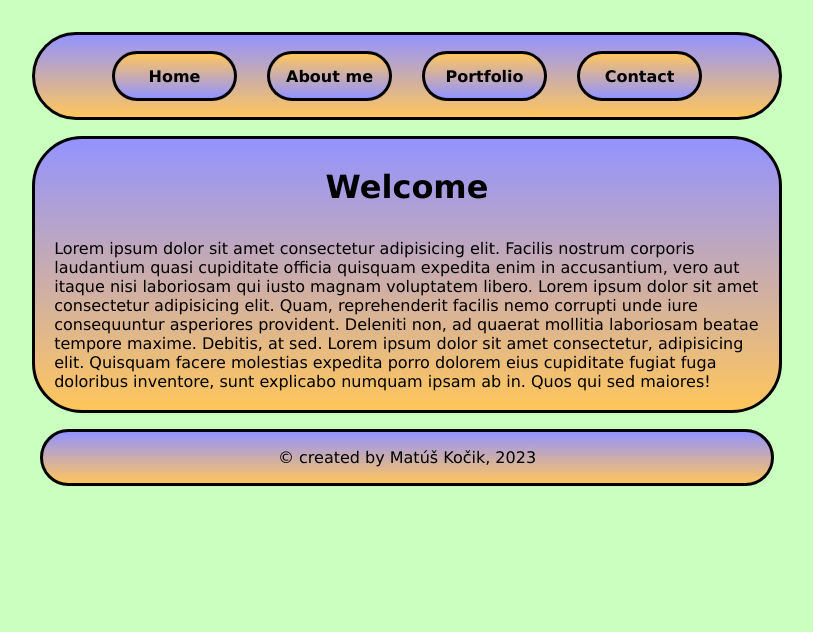
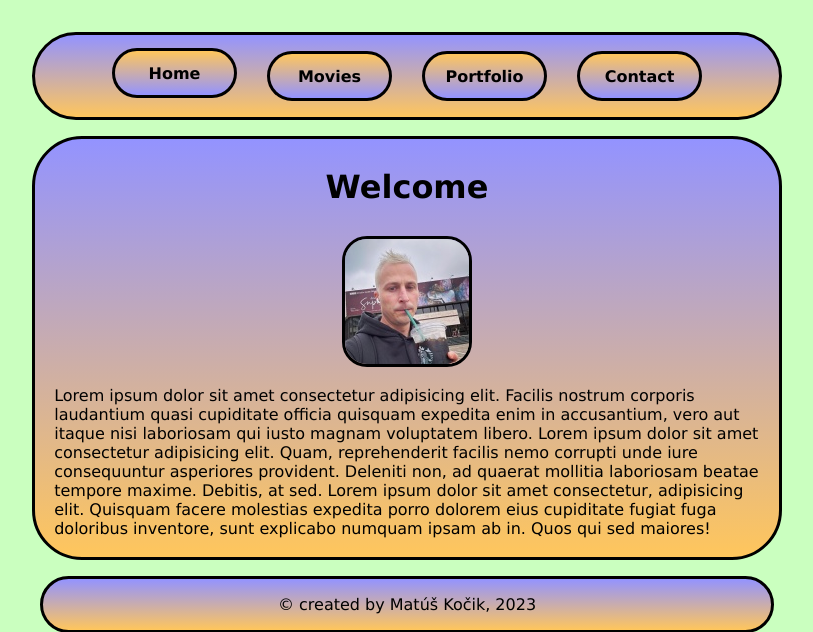
Before and after one commit to matus-kocik/hollymovies_django, a Django app: page / in a window 1280 px wide. Shown: the top 632 px of the page, without its empty margins (233-1046 px from the left). Run offline with Django 4.2, Linux system fonts and the light colour scheme.

Commit message:
small change, index.html, movies.html, add image

```diff
--- a/hollymovie/settings.py
+++ b/hollymovie/settings.py
@@ -118,11 +118,11 @@ USE_TZ = True
 # Static files (CSS, JavaScript, Images)
 # https://docs.djangoproject.com/en/4.2/howto/static-files/
 
-STATIC_URL = '/static/'
+STATIC_URL = 'static/'
 
-STATICFILES_DIRS = [
+""" STATICFILES_DIRS = [
     BASE_DIR / 'static'
-]
+] """
 
 # Default primary key field type
 # https://docs.djangoproject.com/en/4.2/ref/settings/#default-auto-field
--- a/templates/base.html
+++ b/templates/base.html
@@ -17,8 +17,8 @@
             <span></span>
         </div>
         <nav>
-            <a href="index.html"><div class="box-nav">Home</div></a>
-            <a href="aboutme.html"><div class="box-nav">About me</div></a>
+            <a href="{% url 'index' %}"><div class="box-nav">Home</div></a>
+            <a href="{% url 'movies' %}"><div class="box-nav">Movies</div></a>
             <a href="portfolio.html"><div class="box-nav">Portfolio</div></a>
             <a href="contact.html"><div class="box-nav">Contact</div></a>
         </nav>
--- a/viewer/templates/index.html
+++ b/viewer/templates/index.html
@@ -1,10 +1,11 @@
 {% extends "base.html" %}
 
 {% block content %}
+{% load static %}
 
 <h1>Welcome</h1>
 <div>
-    <!-- <img id="my-photo" src="./image/my_foto.jpg" alt="My Photo"> -->
+    <img id="my-photo" src="{% static 'images/my_foto.jpg' %}" alt="My Photo">
 </div>
 <div class="inside-main">
 Lorem ipsum dolor sit amet consectetur adipisicing elit. Facilis nostrum corporis laudantium quasi cupiditate officia quisquam expedita enim in accusantium, vero aut itaque nisi laboriosam qui iusto magnam voluptatem libero.
--- a/viewer/templates/movies.html
+++ b/viewer/templates/movies.html
@@ -1,8 +1,10 @@
 {% extends "base.html" %}
 
-<h1>Zoznam filmov</h1>
+{% block content %}
+<h1>List of movies</h1>
 <ul>
     {% for movie in movies %}
         <li>{{ movie }}</li>
     {% endfor %}
 </ul>
+{% endblock %}
```
Also changed, not shown: viewer/static/images/my_foto.jpg (added).
